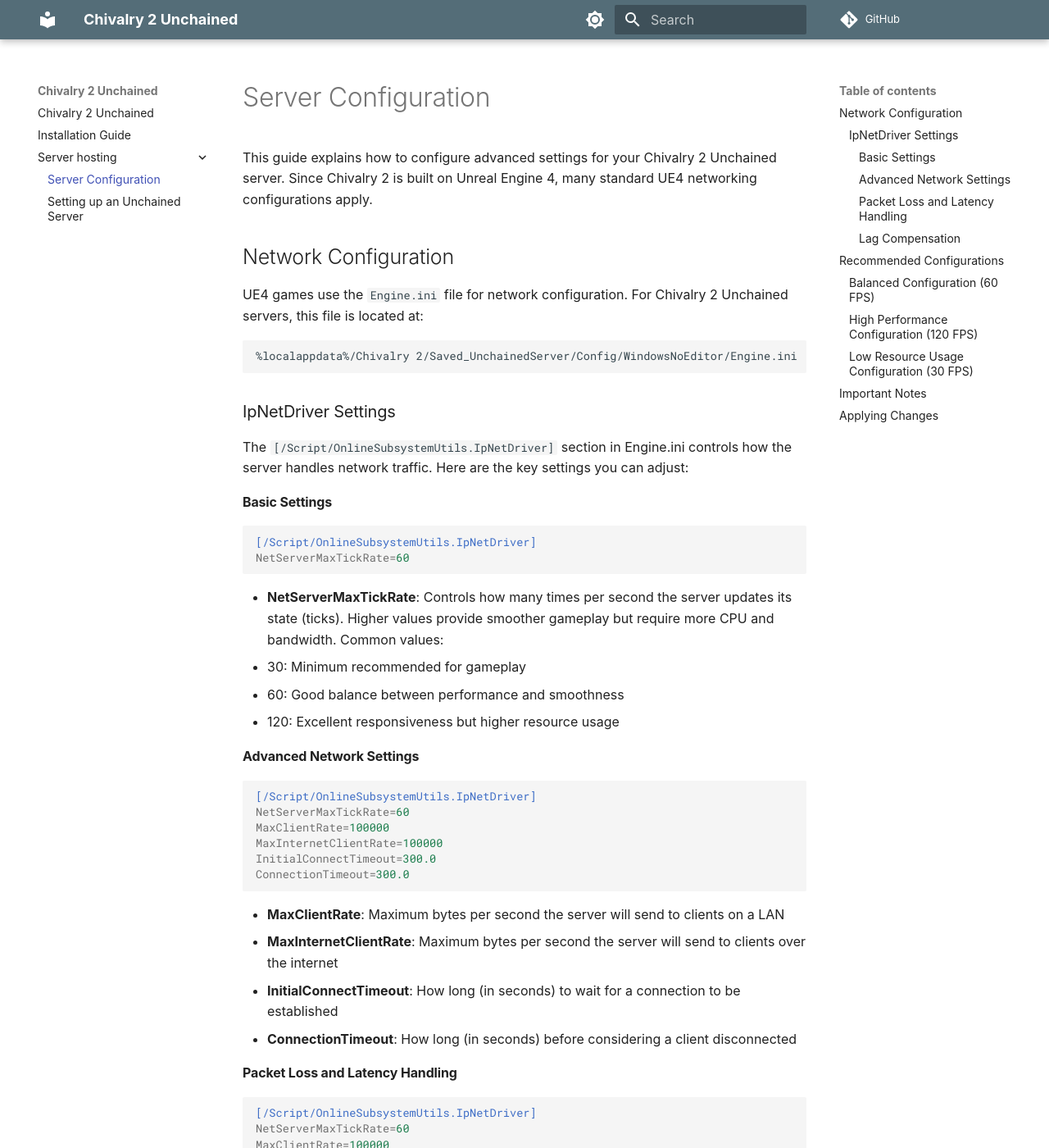
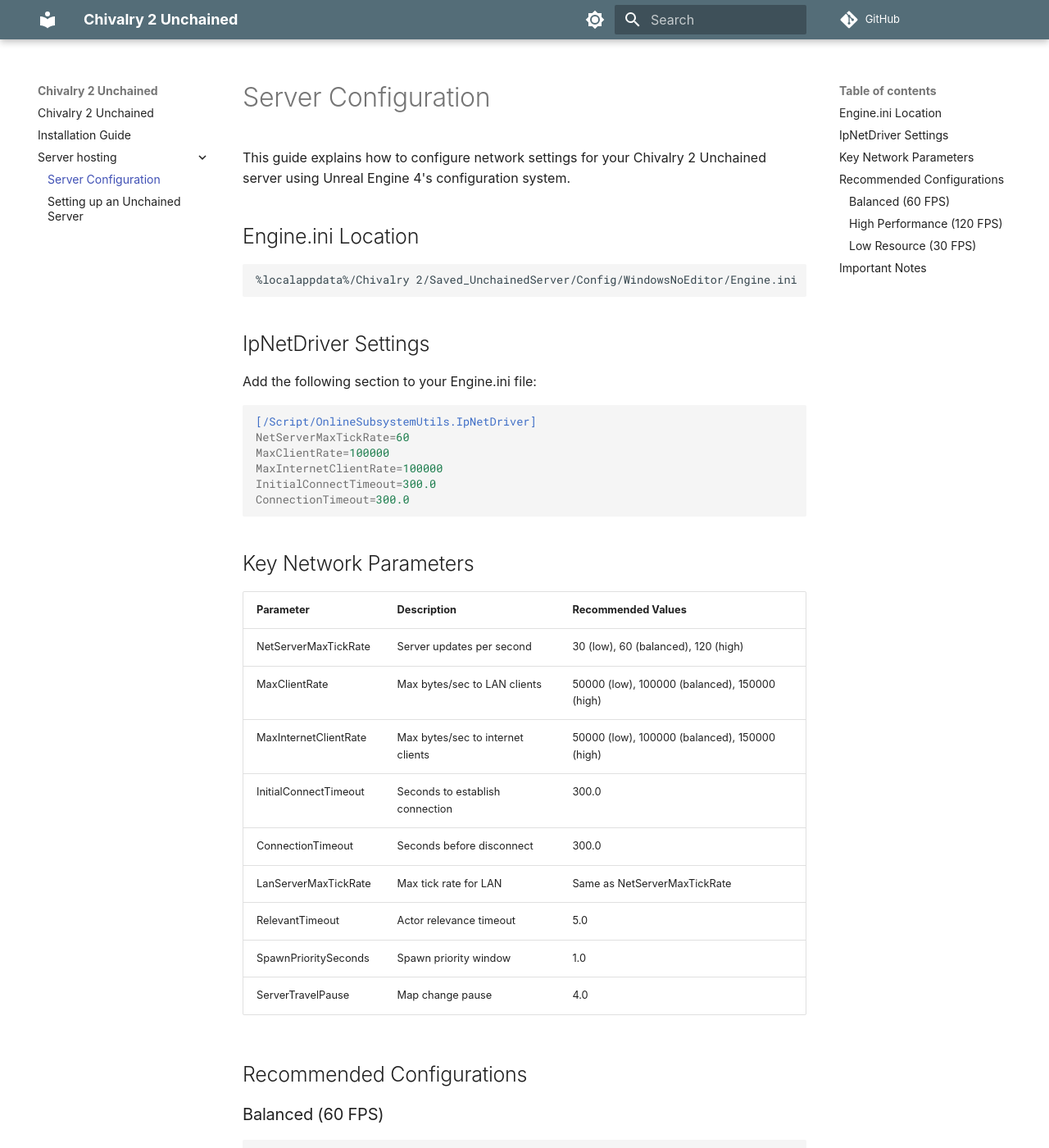
Before and after one commit to Chiv2-Community/unchained-wiki, an MkDocs documentation site: the page built from docs/server-hosting/configuration.md, in a window 1280 px wide and 1400 px high. Shown: the whole window at 82% size. Built offline with MkDocs 1.6.1 and Material for MkDocs 9.7.7, drawn with Linux system fonts in a browser that asks for light colours; some web fonts are replaced; comment, search, counter and statistics services are not loaded; some of the changed text lies outside the part shown.

Commit message:
docs: Simplify configuration page with markdown tables and concise descriptions

````diff
--- a/docs/server-hosting/configuration.md
+++ b/docs/server-hosting/configuration.md
@@ -1,31 +1,16 @@
 # Server Configuration
 
-This guide explains how to configure advanced settings for your Chivalry 2 Unchained server. Since Chivalry 2 is built on Unreal Engine 4, many standard UE4 networking configurations apply.
+This guide explains how to configure network settings for your Chivalry 2 Unchained server using Unreal Engine 4's configuration system.
 
-## Network Configuration
+## Engine.ini Location
 
-UE4 games use the `Engine.ini` file for network configuration. For Chivalry 2 Unchained servers, this file is located at:
 ```
 %localappdata%/Chivalry 2/Saved_UnchainedServer/Config/WindowsNoEditor/Engine.ini
 ```
 
-### IpNetDriver Settings
+## IpNetDriver Settings
 
-The `[/Script/OnlineSubsystemUtils.IpNetDriver]` section in Engine.ini controls how the server handles network traffic. Here are the key settings you can adjust:
-
-#### Basic Settings
-
-```ini
-[/Script/OnlineSubsystemUtils.IpNetDriver]
-NetServerMaxTickRate=60
-```
-
-- **NetServerMaxTickRate**: Controls how many times per second the server updates its state (ticks). Higher values provide smoother gameplay but require more CPU and bandwidth. Common values:
-  - 30: Minimum recommended for gameplay
-  - 60: Good balance between performance and smoothness
-  - 120: Excellent responsiveness but higher resource usage
-
-#### Advanced Network Settings
+Add the following section to your Engine.ini file:
 
 ```ini
 [/Script/OnlineSubsystemUtils.IpNetDriver]
@@ -36,87 +21,51 @@ InitialConnectTimeout=300.0
 ConnectionTimeout=300.0
 ```
 
-- **MaxClientRate**: Maximum bytes per second the server will send to clients on a LAN
-- **MaxInternetClientRate**: Maximum bytes per second the server will send to clients over the internet
-- **InitialConnectTimeout**: How long (in seconds) to wait for a connection to be established
-- **ConnectionTimeout**: How long (in seconds) before considering a client disconnected
+## Key Network Parameters
 
-#### Packet Loss and Latency Handling
+| Parameter | Description | Recommended Values |
+|-----------|-------------|-------------------|
+| NetServerMaxTickRate | Server updates per second | 30 (low), 60 (balanced), 120 (high) |
+| MaxClientRate | Max bytes/sec to LAN clients | 50000 (low), 100000 (balanced), 150000 (high) |
+| MaxInternetClientRate | Max bytes/sec to internet clients | 50000 (low), 100000 (balanced), 150000 (high) |
+| InitialConnectTimeout | Seconds to establish connection | 300.0 |
+| ConnectionTimeout | Seconds before disconnect | 300.0 |
+| LanServerMaxTickRate | Max tick rate for LAN | Same as NetServerMaxTickRate |
+| RelevantTimeout | Actor relevance timeout | 5.0 |
+| SpawnPrioritySeconds | Spawn priority window | 1.0 |
+| ServerTravelPause | Map change pause | 4.0 |
 
+## Recommended Configurations
+
+### Balanced (60 FPS)
 ```ini
 [/Script/OnlineSubsystemUtils.IpNetDriver]
 NetServerMaxTickRate=60
 MaxClientRate=100000
 MaxInternetClientRate=100000
-InitialConnectTimeout=300.0
-ConnectionTimeout=300.0
-RelevantTimeout=5.0
-SpawnPrioritySeconds=1.0
-ServerTravelPause=4.0
 ```
 
-- **RelevantTimeout**: How long an actor is relevant after becoming irrelevant
-- **SpawnPrioritySeconds**: Time window for prioritizing spawning actors
-- **ServerTravelPause**: Pause when server travels to new map
-
-#### Lag Compensation
-
-```ini
-[/Script/OnlineSubsystemUtils.IpNetDriver]
-NetServerMaxTickRate=60
-MaxClientRate=100000
-MaxInternetClientRate=100000
-LanServerMaxTickRate=120
-```
-
-- **LanServerMaxTickRate**: Maximum tick rate for LAN servers
-
-## Recommended Configurations
-
-### Balanced Configuration (60 FPS)
-
-```ini
-[/Script/OnlineSubsystemUtils.IpNetDriver]
-NetServerMaxTickRate=60
-MaxClientRate=100000
-MaxInternetClientRate=100000
-InitialConnectTimeout=300.0
-ConnectionTimeout=300.0
-```
-
-### High Performance Configuration (120 FPS)
-
+### High Performance (120 FPS)
 ```ini
 [/Script/OnlineSubsystemUtils.IpNetDriver]
 NetServerMaxTickRate=120
 MaxClientRate=150000
 MaxInternetClientRate=150000
-InitialConnectTimeout=300.0
-ConnectionTimeout=300.0
-LanServerMaxTickRate=120
 ```
 
-### Low Resource Usage Configuration (30 FPS)
-
+### Low Resource (30 FPS)
 ```ini
 [/Script/OnlineSubsystemUtils.IpNetDriver]
 NetServerMaxTickRate=30
 MaxClientRate=50000
 MaxInternetClientRate=50000
-InitialConnectTimeout=300.0
-ConnectionTimeout=300.0
 ```
 
 ## Important Notes
 
-1. **Advertise Your Settings**: Always mention your server's tick rate in your server description so players can match their client FPS for optimal experience.
+1. **Advertise your tick rate** in your server description so players can match their FPS
+2. **Higher tick rates need more CPU power** - ensure your hardware can handle it
+3. **Higher rates need more bandwidth** - check your connection can support MaxInternetClientRate × player count
+4. **Restart your server** after changing these settings
 
-2. **CPU Requirements**: Higher tick rates require more CPU power. Make sure your server hardware can handle your chosen settings.
-
-3. **Bandwidth Requirements**: Higher MaxClientRate values require more bandwidth. Ensure your internet connection can support the total bandwidth needed (MaxInternetClientRate × maximum number of players).
-
-4. **Testing**: After changing these settings, thoroughly test your server with a few players before making it public.
-
-## Applying Changes
-
-After modifying your Engine.ini file, you'll need to restart your server for the changes to take effect. No other steps are required.
+For more UE4 network settings, see the [Unreal Engine Networking Documentation](https://docs.unrealengine.com/4.27/en-US/InteractiveExperiences/Networking/Overview/).
````
